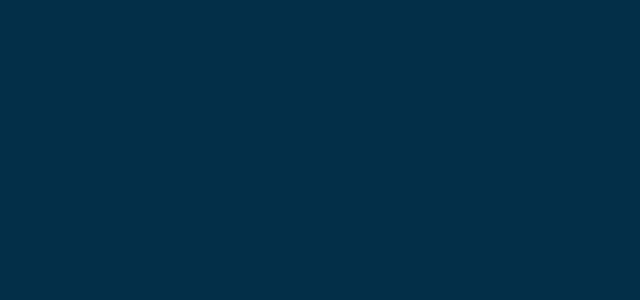
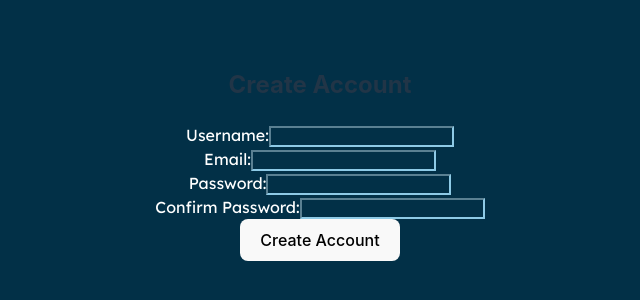
Before and after one commit to MiaDHayes/Out-Loud, a React (Vite) app in the folder OutLoudPodcast/: page /create-account in a window 1280 px wide. Before the commit this address had no page. Shown: the part 246-546 px from the top of the page, without its empty margins (320-960 px from the left). Built offline with nearby package versions, Linux system fonts and the light colour scheme.

Commit message:
log in successful

```diff
--- a/OutLoudPodcast/src/components/CreateAccount.jsx
+++ b/OutLoudPodcast/src/components/CreateAccount.jsx
@@ -0,0 +1,87 @@
+import React, { useState } from 'react';
+import axios from 'axios';
+
+function CreateAccount() {
+  const [username, setUsername] = useState('');
+  const [email, setEmail] = useState('')
+  const [password, setPassword] = useState('');
+  const [confirmPassword, setConfirmPassword] = useState('');
+  const [error, setError] = useState('');
+
+  const handleSubmit = async (event) => {
+    event.preventDefault();
+
+    if (password !== confirmPassword) {
+      setError('Passwords do not match.');
+      return;
+    }
+
+    try {
+      const response = await axios.post('http://localhost:3005/user', {
+        username,
+        password,
+        email,
+        confirmPassword
+      });
+
+      console.log('Account created successfully:', response.data);
+      // Optionally, you can redirect the user to the login page after account creation
+    //   window.location.href = '/login';
+    } catch (error) {
+      console.error('Account creation error:', error);
+      setError('An error occurred while creating your account. Please try again later.');
+    }
+  };
+
+  return (
+    <div className="create-account-container">
+      <h2>Create Account</h2>
+      {error && <div className="error-message">{error}</div>}
+      <form onSubmit={handleSubmit}>
+        <div className="form-group">
+          <label htmlFor="username">Username:</label>
+          <input
+            type="text"
+            id="username"
+            value={username}
+            onChange={(e) => setUsername(e.target.value)}
+            required
+          />
+        </div>
+        <div className="form-group">
+          <label htmlFor="email">Email:</label>
+          <input
+            type="text"
+            id="email"
+            value={email}
+            onChange={(e) => setEmail(e.target.value)}
+            required
+          />
+          </div>
+        <div className="form-group">
+          <label htmlFor="password">Password:</label>
+          <input
+            type="password"
+            id="password"
+            value={password}
+            onChange={(e) => setPassword(e.target.value)}
+            required
+          />
+        </div>
+        <div className="form-group">
+          <label htmlFor="confirm-password">Confirm Password:</label>
+          <input
+            type="password"
+            id="confirm-password"
+            value={confirmPassword}
+            onChange={(e) => setConfirmPassword(e.target.value)}
+            required
+          />
+        </div>
+        <button type="submit">Create Account</button>
+      </form>
+    </div>
+  );
+}
+
+export default CreateAccount;
--- a/OutLoudPodcast/src/components/Login.jsx
+++ b/OutLoudPodcast/src/components/Login.jsx
@@ -1,19 +1,24 @@
-const { useState } = require("react");
+import { useState } from "react"
+import { useNavigate, Link } from "react-router-dom"
+import axios from "axios"
 
 
 function Login() {
     const [username, setUsername] = useState('')
     const [password, setPassword] = useState('')
     const [error, setError] = useState('')
+    let navigate = useNavigate()
+
 
     const handleSubmit = async (event) => {
-        event.prevenetDefault()
+        event.preventDefault()
 
         try {
-            const response = await axios.post('http://localhost:3005/user', {
+            const response = await axios.get('http://localhost:3005/users', {
                 username, password
             })
             console.log('Login successful:', response.data)
+            navigate('/')
         } catch (error) {
             console.error('Login error', error)
             setError('Invalid username or password. Please try again')
@@ -48,6 +53,9 @@ function Login() {
             </div>
             <button type="submit">Login</button>
           </form>
+          <p>No Account? <Link to='/create-account'>Create an Account</Link></p>
         </div>
       )
 }
+
+export default Login
--- a/OutLoudPodcast/src/components/Main.jsx
+++ b/OutLoudPodcast/src/components/Main.jsx
@@ -5,6 +5,7 @@ import SinglePodcastDetail from './SinglePodcastDetail'
 import PodcastList from './PodcastList'
 import PodcastDetails from '../helpers/PodcastDetails'
 import Login from './Login'
+import CreateAccount from './CreateAccount'
 
 function Main() {
     return (
@@ -16,6 +17,7 @@ function Main() {
                 <Route exact path= '/all-podcasts' element= {<PodcastList />} />
                 <Route exact path= '/podcast/:id' element= {<SinglePodcastDetail />} />
                 <Route exact path= '/login' element= {<Login />} />
+                <Route exact path= '/create-account' element= {<CreateAccount />} />
             </Routes>
         </main>
     )
```
